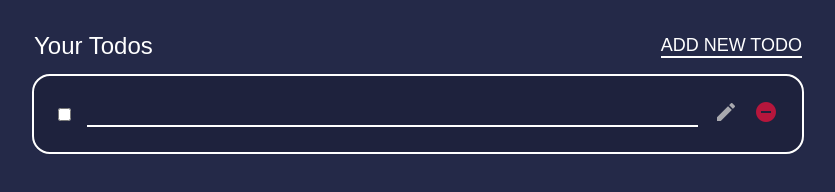
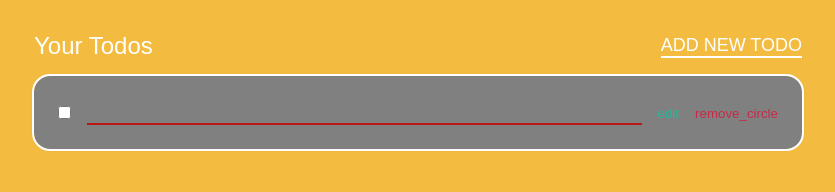
Before and after one commit to karthikeyan1123/OIBSIP, a plain HTML site: page OIBSIP_TASK3/Task 3.html in a window 1280 px wide. Both pictures are taken after a click on the button "ADD NEW TODO". Shown: the whole page, without its empty margins (222-1057 px from the left). Drawn offline with Linux system fonts and the light colour scheme.

```diff
--- a/OIBSIP_TASK3/Task 3.html
+++ b/OIBSIP_TASK3/Task 3.html
@@ -4,8 +4,8 @@
 	<meta charset="UTF-8">
 	<meta http-equiv="X-UA-Compatible" content="IE=edge">
 	<meta name="viewport" content="width=device-width, initial-scale=1.0">
-	<title>Task App 2023</title>
-	<link href="https://fonts.googleapis.com/icon?family=Material+Icons" rel="stylesheet">
+	<title>TO DO LIST </title>
+
 
 </head>
 <style>
@@ -13,7 +13,6 @@
 	margin: 0;
 	padding: 0;
 	box-sizing: border-box;
-
 	font-family: sans-serif;
 }
 
@@ -27,8 +26,8 @@ button {
 }
 
 body {
-	background-color: #242948;
-	color: #fff;
+	background-color:rgba(241, 165, 0, 0.747);
+	color: #ca0505;
 }
 
 main {
@@ -69,7 +68,7 @@ main {
 	justify-content: space-between;
 	padding: 1.5rem;
 	border-radius: 1rem;
-	background-color: #1e223d;
+	background-color: grey;
 	box-shadow: 0 0 4px rgba(0, 0, 0, 0.1);
 	margin-bottom: 1.5rem;
 }
@@ -95,7 +94,7 @@ main {
 }
 
 .item input[type="text"]:not(:disabled) {
-	border-bottom: 2px solid #fff;
+	border-bottom: 2px solid #b91616;
 }
 
 .item.complete {
@@ -112,7 +111,7 @@ main {
 }
 
 .actions button {
-	color: #CCC;
+	color: #0cc79e;
 	margin-right: 1rem;
 	opacity: 0.8;
 	transform: 0.1s;
```
